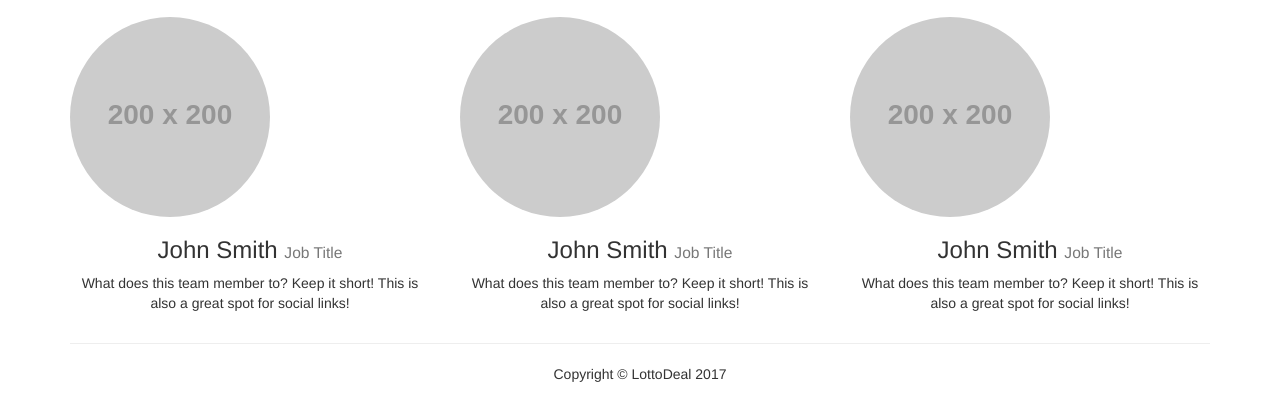
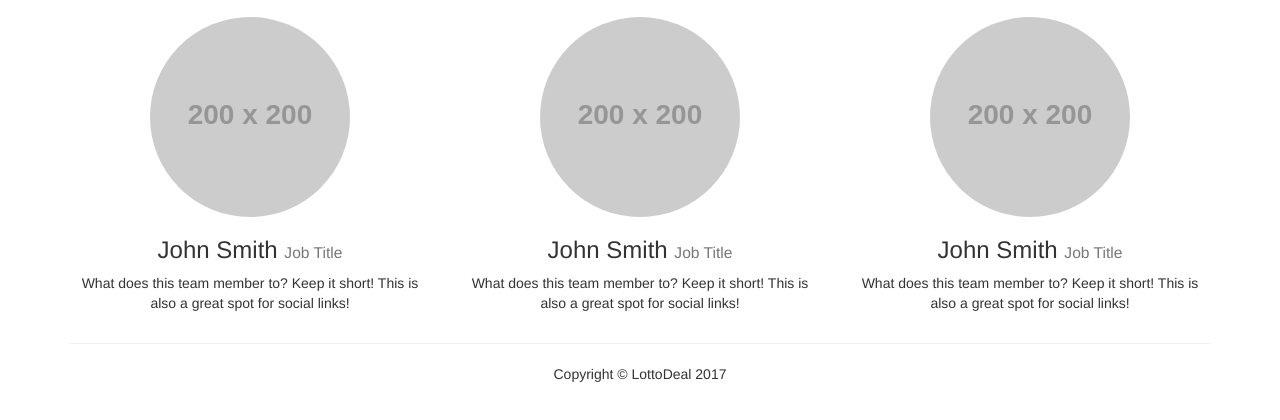
Before and after one commit to dominicwhyte/LottoDeal-Backend, a website: page LottoDeal/Front-End/about.html in a window 1280 px wide. Shown: the part 316-736 px from the top of the page. Drawn offline with Linux system fonts and the light colour scheme; placeholder pictures from the web are drawn by us.

Commit message:
About page

```diff
--- a/LottoDeal/Front-End/about.html
+++ b/LottoDeal/Front-End/about.html
@@ -79,21 +79,21 @@
                 <h2 class="page-header">Our Team</h2>
             </div>
             <div class="col-lg-4 col-sm-6 text-center">
-                <img class="img-circle img-responsive img-center" src="http://placehold.it/200x200" alt="">
+                <img class="img-circle img-responsive img-center center-block" src="http://placehold.it/200x200" alt="">
                 <h3>John Smith
                     <small>Job Title</small>
                 </h3>
                 <p>What does this team member to? Keep it short! This is also a great spot for social links!</p>
             </div>
             <div class="col-lg-4 col-sm-6 text-center">
-                <img class="img-circle img-responsive img-center" src="http://placehold.it/200x200" alt="">
+                <img class="img-circle img-responsive img-center center-block" src="http://placehold.it/200x200" alt="">
                 <h3>John Smith
                     <small>Job Title</small>
                 </h3>
                 <p>What does this team member to? Keep it short! This is also a great spot for social links!</p>
             </div>
             <div class="col-lg-4 col-sm-6 text-center">
-                <img class="img-circle img-responsive img-center" src="http://placehold.it/200x200" alt="">
+                <img class="img-circle img-responsive img-center center-block" src="http://placehold.it/200x200" alt="">
                 <h3>John Smith
                     <small>Job Title</small>
                 </h3>
```
